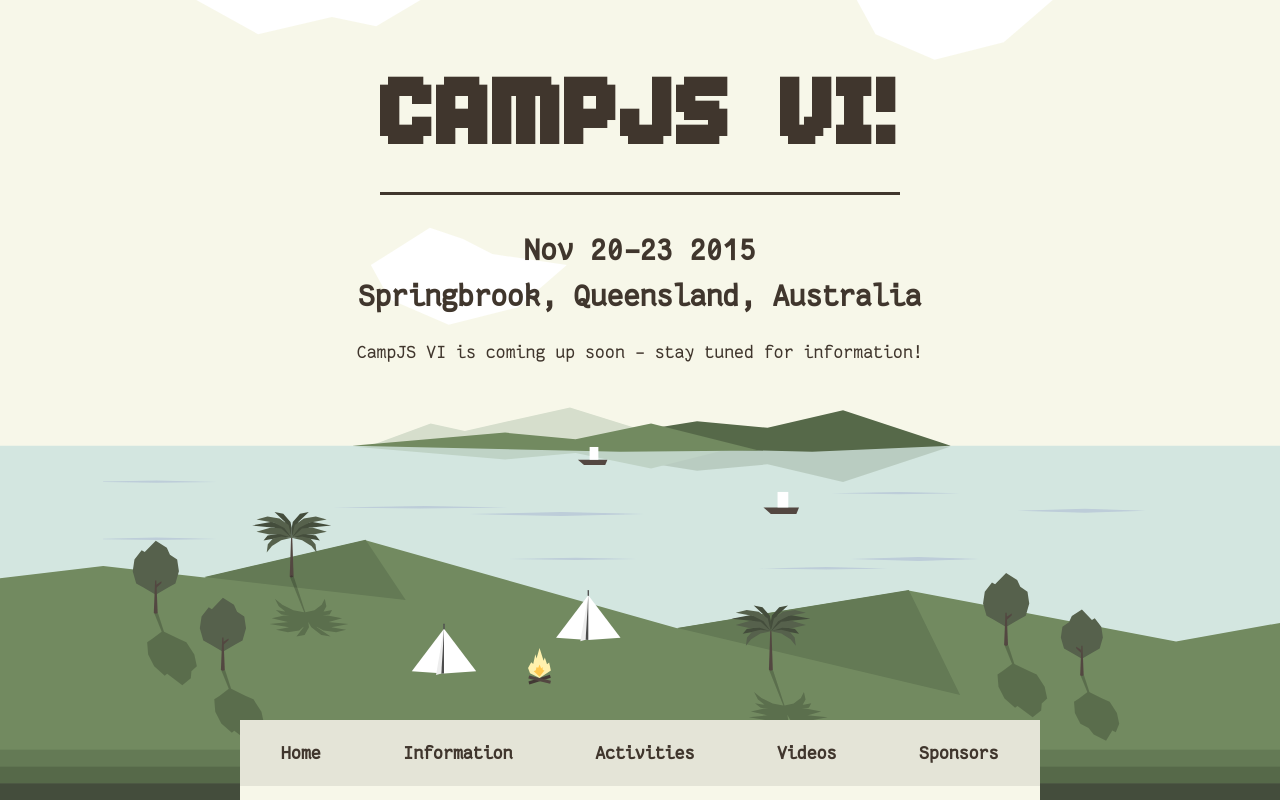
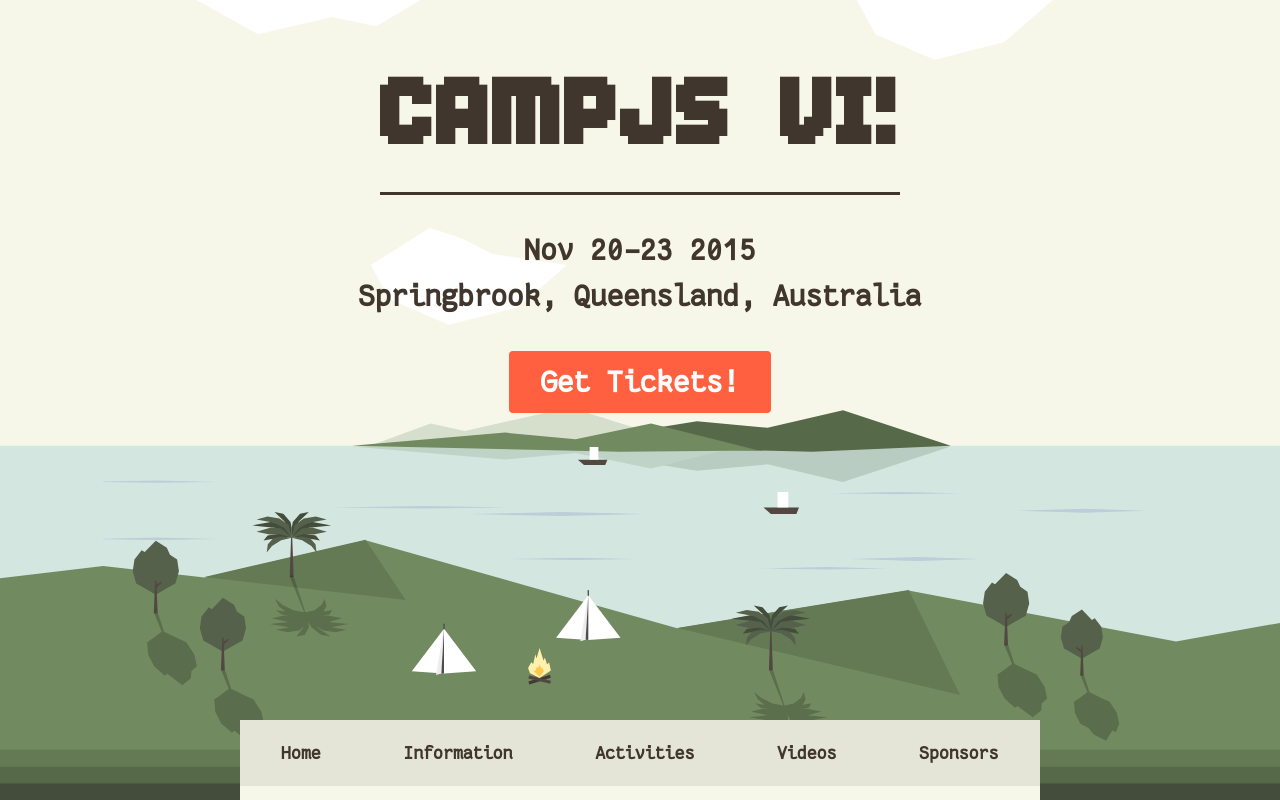
Before and after one commit to campjs/campjs-vi, a website: page index.html in a window 1280 px wide. Drawn offline with Linux system fonts and the light colour scheme.

Commit message:
add button to buy tickets

```diff
--- a/index.html
+++ b/index.html
@@ -17,9 +17,7 @@
       <h1>CampJS VI!</h1>
       <h2>Nov 20–23 2015</h2>
       <h2>Springbrook, Queensland, Australia</h2>
-      <p>
-        CampJS VI is coming up soon - stay tuned for information!
-      </p>
+      <a href="https://www.tickettailor.com/checkout/view-event/id/33392/chk/ac9b" class="button">Get Tickets!</a>
     </section>
   </header>
 
```
